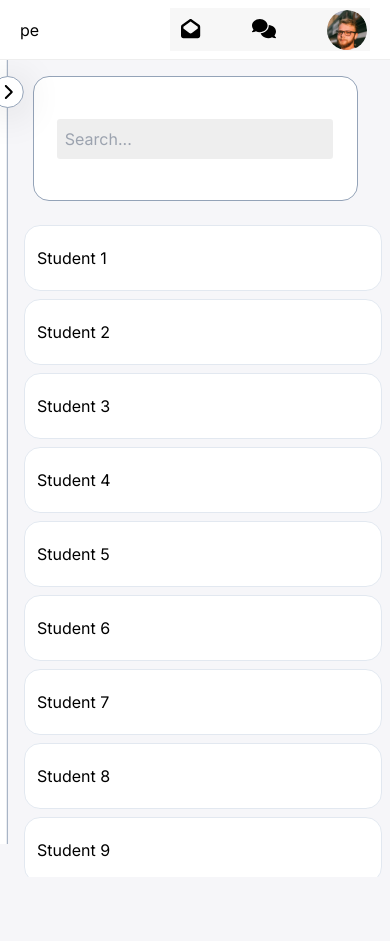
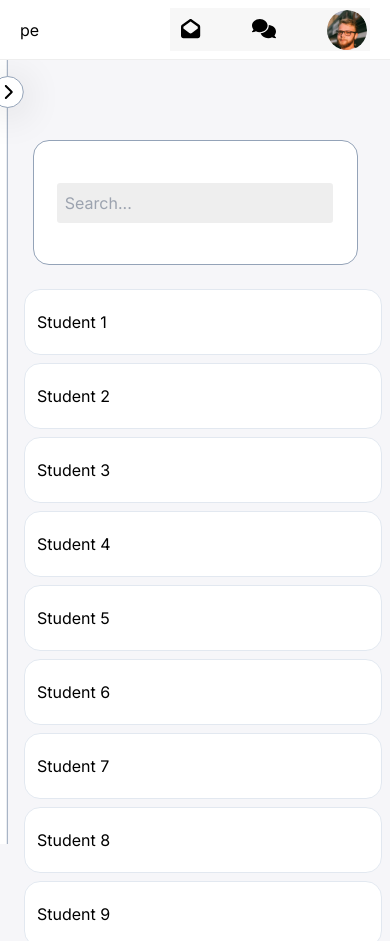
Before and after one commit to jhamiltonjunior/saas-frontend, a Next.js app: page /student in a window 390 px wide. Before the commit the page ends 877 px from the top, so only its background shows below. Built offline with nearby package versions, Linux system fonts and the light colour scheme.

Commit message:
Fix-list_students: responsive css added

```diff
--- a/src/app/student/style.css
+++ b/src/app/student/style.css
@@ -22,6 +22,7 @@ html, body {
 
 @media screen and (max-width: 424px) {
 	.container_students {
+    margin-top: 8rem;
 		padding-left: var(--small);
 		padding-right: var(--small);
 	}
```
